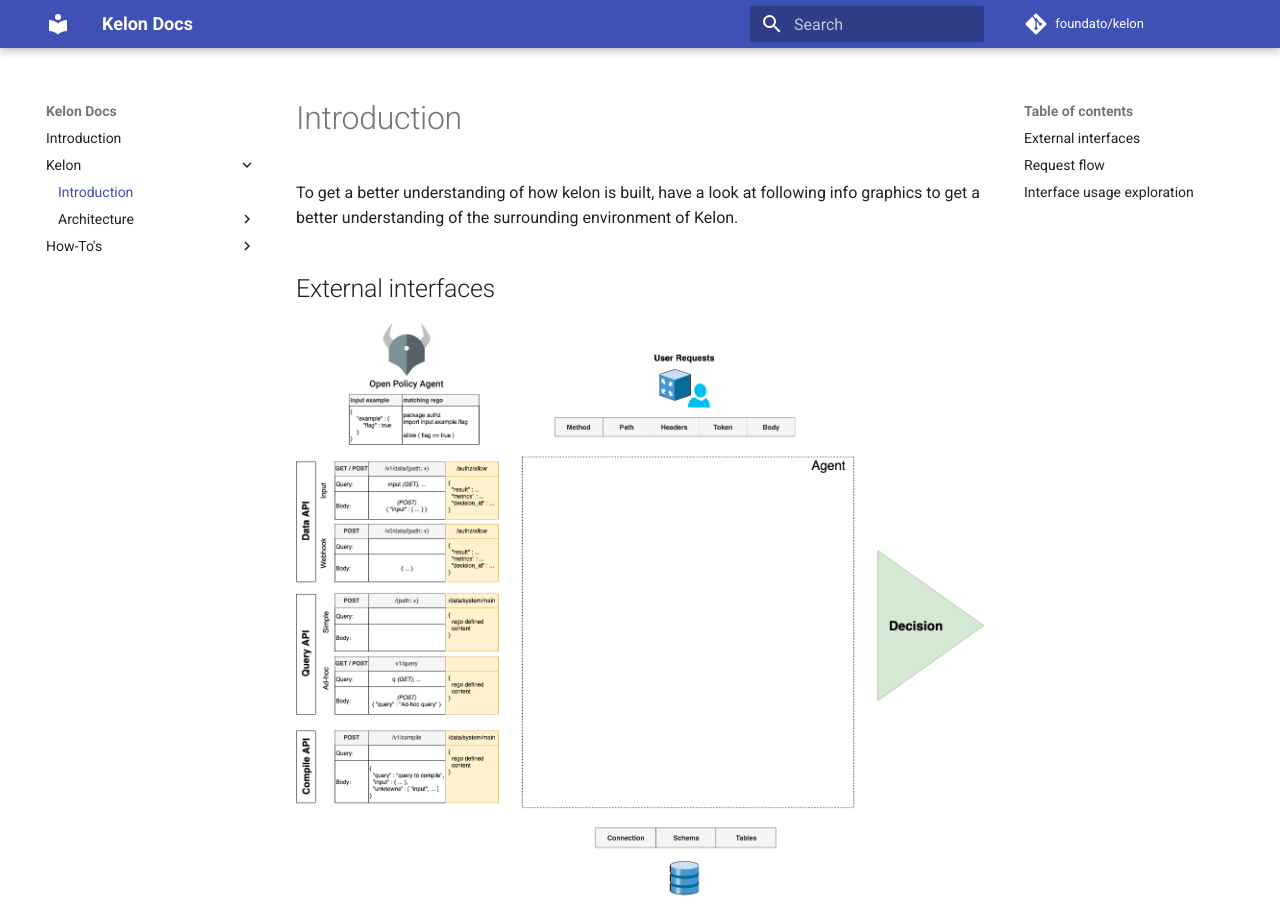
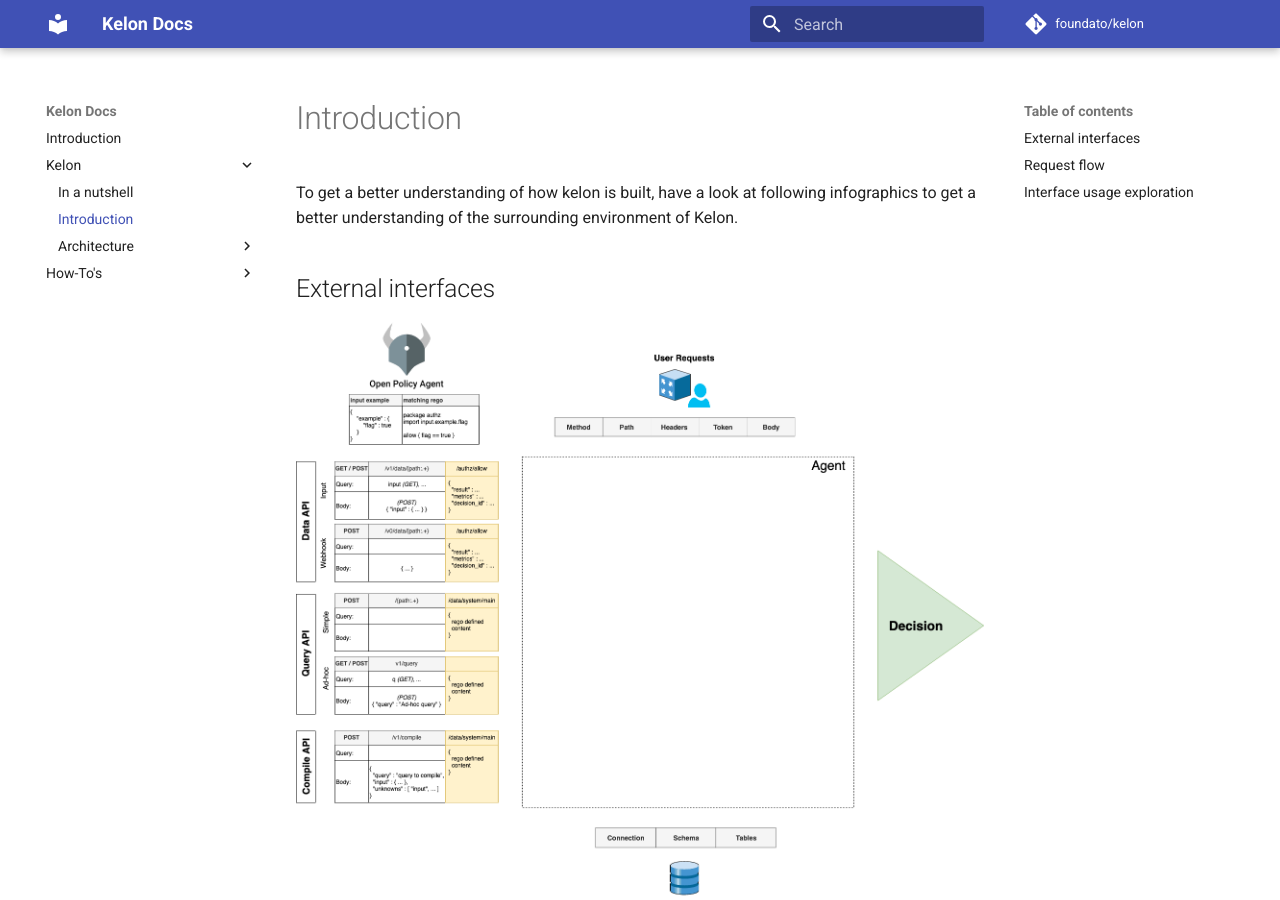
Before and after one commit to unbasical/kelon-docs, an MkDocs documentation site: the page built from docs/kelon/Introduction.md, in a window 1280 px wide and 900 px high. Built offline with MkDocs 1.6.1 and Material for MkDocs 9.7.7, drawn with Linux system fonts in a browser that asks for light colours; comment, search, counter and statistics services are not loaded; old or Windows-style settings are respelled for this version of MkDocs.

Commit message:
Added new page

```diff
--- a/docs/kelon/Introduction.md
+++ b/docs/kelon/Introduction.md
@@ -1,6 +1,6 @@
 # Introduction
 
-To get a better understanding of how kelon is built, have a look at following info graphics to get a better understanding of the surrounding environment of Kelon.
+To get a better understanding of how kelon is built, have a look at following infographics to get a better understanding of the surrounding environment of Kelon.
 
 ## External interfaces
 
--- a/mkdocs.yml
+++ b/mkdocs.yml
@@ -26,6 +26,7 @@
 pages:
   - "Introduction": "index.md"
   - "Kelon":
+    - "In a nutshell": "kelon/In-A-Nutshell.md"
     - "Introduction": "kelon/Introduction.md"
     - "Architecture":
       - "Components": "kelon/architecture/Components.md"
```
Also changed, not shown: docs/kelon/In-A-Nutshell.md (added, +5 -0 lines), docs/img/kelon/Kelon_In_A_Nutshell.png (added).
